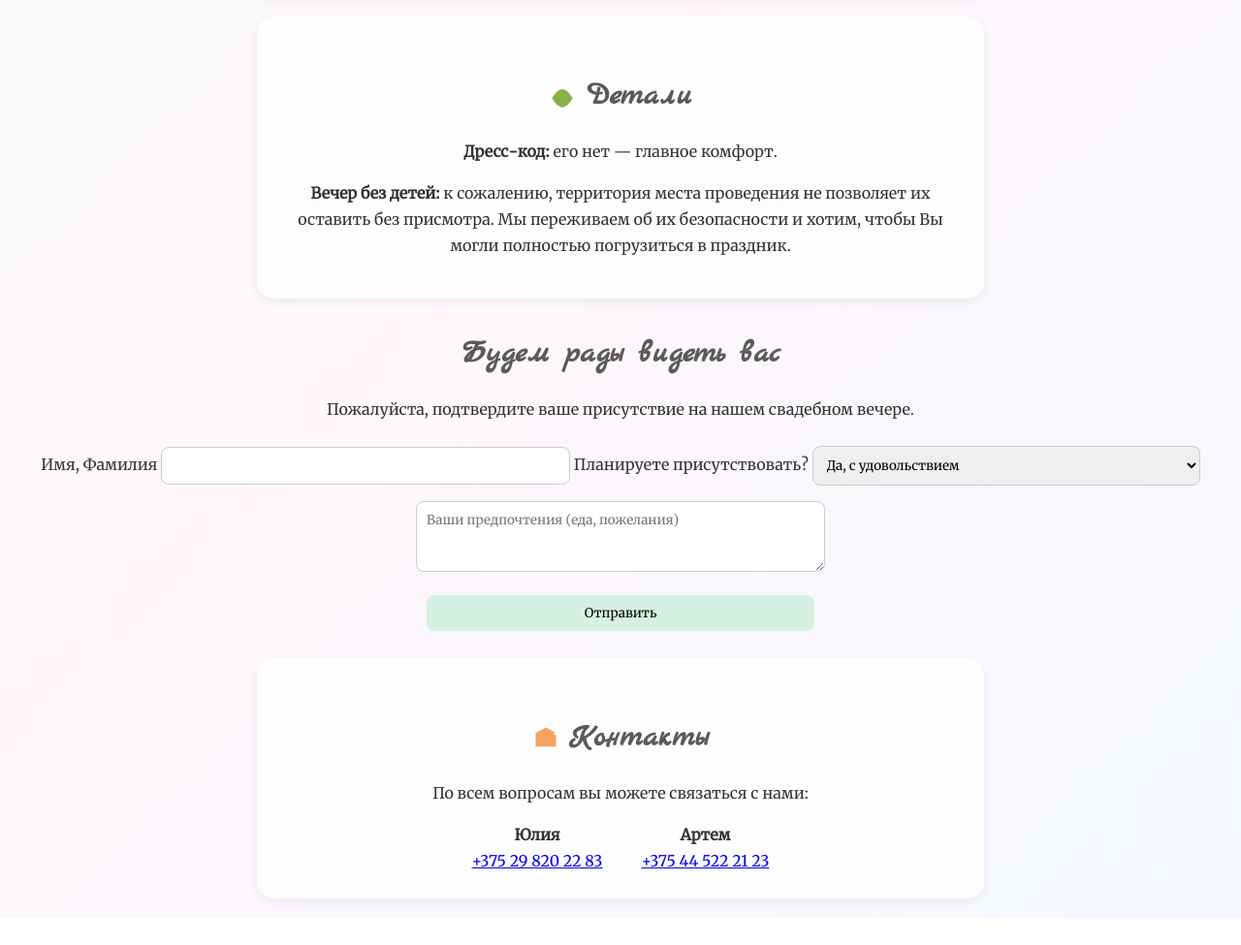
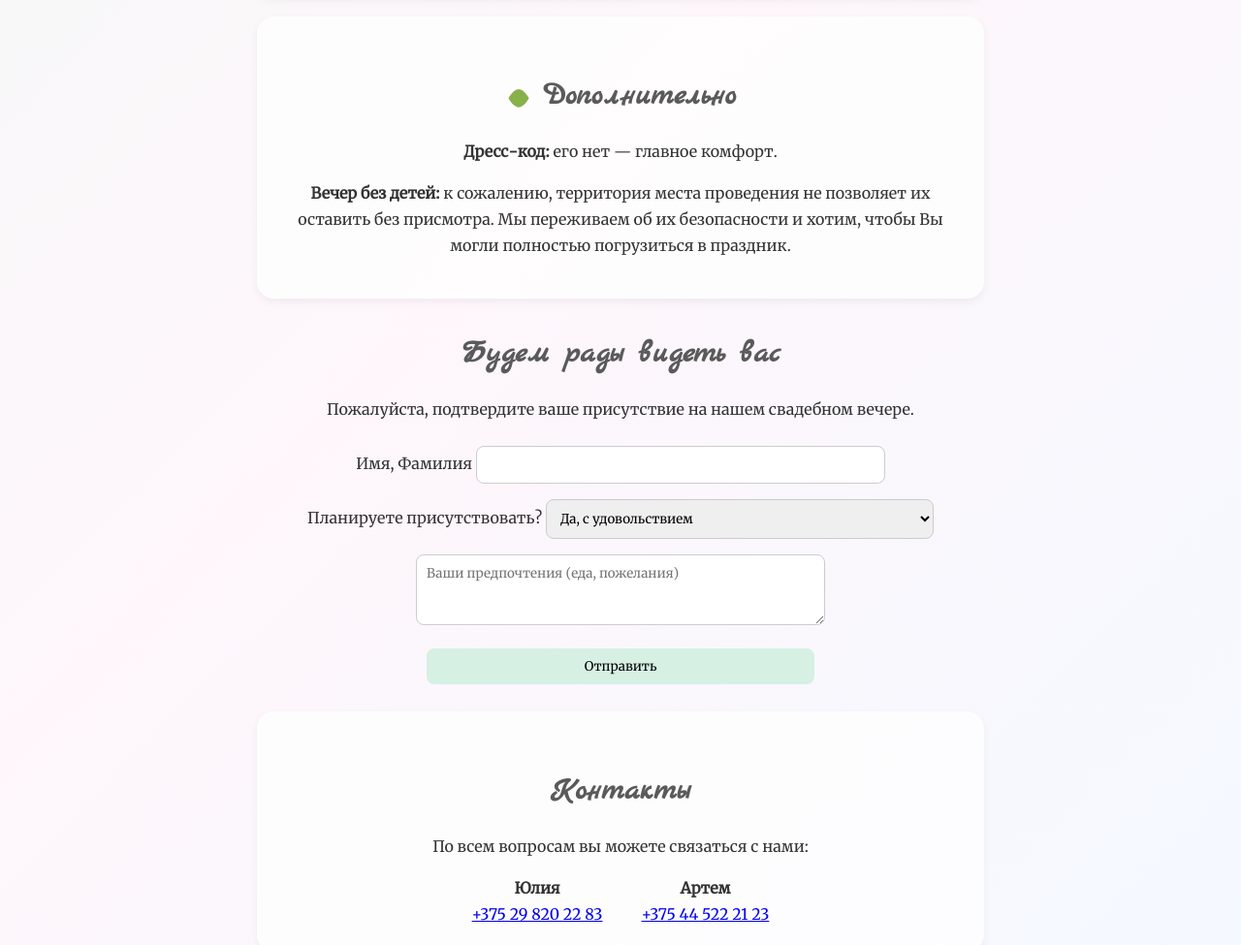
Before and after one commit to Yuliya372/wedding-invitation, a plain HTML site: page index.html in a window 1280 px wide. Shown: the part 730-1705 px from the top of the page at 97% size. Before the commit the page ends 1677 px from the top, so only its background shows below. Drawn offline with Linux system fonts and the light colour scheme.

Commit message:
Update index.html

```diff
--- a/index.html
+++ b/index.html
@@ -104,7 +104,7 @@
   <div class="section">
     <h2>
       <svg class="icon" fill="#88b04b" viewBox="0 0 24 24"><path d="M12 22c4.97 0 9-8 9-8s-4.03-8-9-8-9 8-9 8 4.03 8 9 8z"/></svg>
-      Детали
+      Дополнительно
     </h2>
     <p><b>Дресс-код:</b> его нет — главное комфорт.</p>
     <p><b>Вечер без детей:</b> к сожалению, территория места проведения не позволяет их оставить без присмотра. Мы переживаем об их безопасности и хотим, чтобы Вы могли полностью погрузиться в праздник.</p>
@@ -115,7 +115,7 @@
   <p>Пожалуйста, подтвердите ваше присутствие на нашем свадебном вечере.</p>
   <form action="https://formspree.io/f/mjkbvryn" method="POST">
     <label for="name">Имя, Фамилия</label>
-    <input type="text" id="name" name="Имя Фамилия" required>
+    <input type="text" id="name" name="Имя Фамилия" required><br>
 
     <label for="attendance">Планируете присутствовать?</label>
     <select id="attendance" name="Присутствие" required>
@@ -137,7 +137,7 @@
 
   <div class="section">
     <h2>
-      <svg class="icon" fill="#f4a261" viewBox="0 0 24 24"><path d="M21 8V7l-3 2-2-1-3 2-2-1-3 2-2-1-3 2V8l9-5 9 5zM3 10l9-5 9 5v10H3V10z"/></svg>
+
       Контакты
     </h2>
     <p>По всем вопросам вы можете связаться с нами:</p>
```
